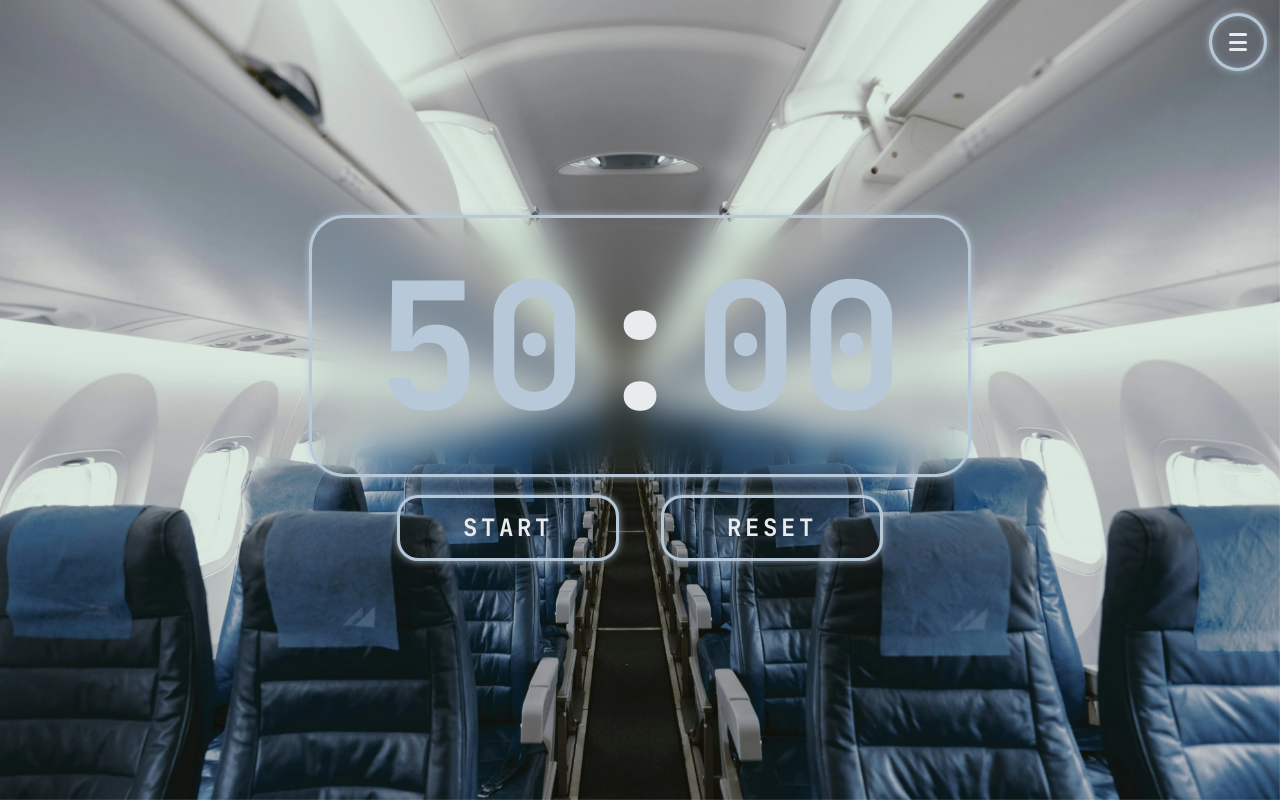
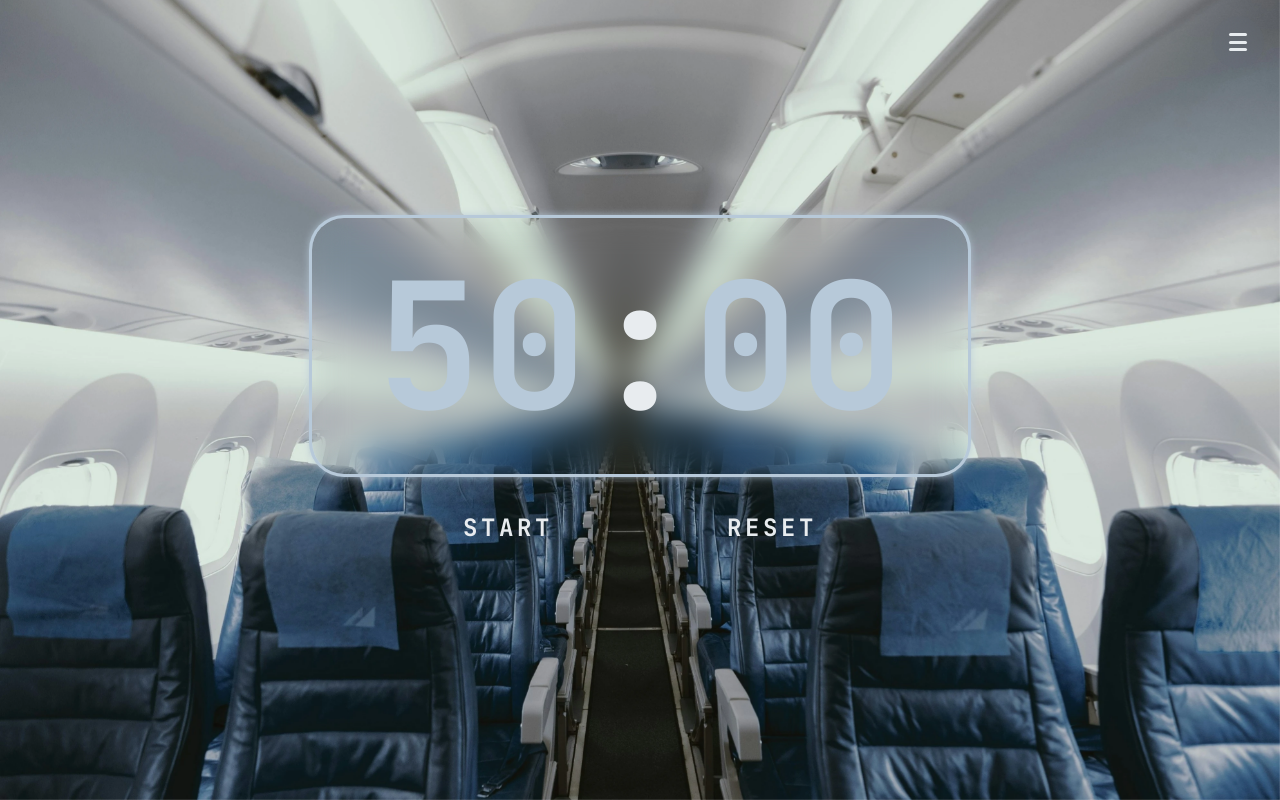
Before and after one commit to Faleonfall/Planedoro, a Vue app: page / in a window 1280 px wide. Built offline with nearby package versions, Linux system fonts and the light colour scheme.

Commit message:
fix: restore glass timer styling and simplify button glow
- restore the timer card glass effect
- remove the fragile pseudo-element glow path
- simplify shared button glow styling
- refresh deps
- clean up backdrop tint naming

```diff
--- a/src/style.css
+++ b/src/style.css
@@ -18,6 +18,6 @@
   --color-plane-glass-hex: #293145;
   --font-cockpit: "JetBrains Mono", "Menlo", monospace;
 
-  /* Glass background for Safari */
-  --color-plane-glass-safari: rgba(41, 49, 69, 0.8);
+  /* Backdrop tint behind the plane image */
+  --color-plane-backdrop-tint: rgba(41, 49, 69, 0.8);
 }
--- a/src/styles/settings-menu.css
+++ b/src/styles/settings-menu.css
@@ -15,26 +15,8 @@
   min-height: 3.25rem;
   padding: 0;
   border-radius: 999px;
-  box-shadow:
-    0 0 0 3px var(--color-plane-accent),
-    0 0 8px 2px var(--color-plane-accent);
   backdrop-filter: blur(16px) saturate(150%);
-  -webkit-backdrop-filter: blur(16px) saturate(150%);
   text-shadow: none;
-}
-
-:deep(.cyber-btn.settings-menu__trigger:hover),
-:deep(.cyber-btn.settings-menu__trigger:focus-visible),
-:deep(.cyber-btn.settings-menu__trigger:active) {
-  box-shadow:
-    0 0 0 3px var(--color-plane-accent),
-    0 0 8px 5px var(--color-plane-accent);
-}
-
-:deep(.cyber-btn.settings-menu__trigger:active) {
-  box-shadow:
-    0 0 0 3px var(--color-plane-accent),
-    0 0 24px 5px var(--color-plane-accent);
 }
 
 .settings-menu__bars {
@@ -54,12 +36,6 @@
   box-shadow: 0 0 6px rgba(var(--color-plane-dot-rgb), 0.45);
 }
 
-:deep(.cyber-btn.settings-menu__trigger::before) {
-  position: absolute;
-  inset: 0;
-  z-index: 0;
-}
-
 .settings-menu__panel {
   width: min(18rem, calc(100vw - 2rem));
   margin-top: 0.75rem;
@@ -71,7 +47,6 @@
     0 0 8px 2px var(--color-plane-accent),
     0 10px 35px rgba(8, 13, 22, 0.42);
   backdrop-filter: blur(18px) saturate(160%);
-  -webkit-backdrop-filter: blur(18px) saturate(160%);
   color: var(--color-plane-dot);
   font-family: var(--font-cockpit), monospace;
   user-select: none;
--- a/src/styles/timer.css
+++ b/src/styles/timer.css
@@ -1,7 +1,7 @@
 /* Background */
 html {
     height: 100%;
-    background-color: var(--color-plane-glass-safari);
+    background-color: var(--color-plane-backdrop-tint);
 }
 
 body {
@@ -29,7 +29,7 @@ body {
     content: "";
     position: fixed;
     inset: 0;
-    background-color: var(--color-plane-glass-safari);
+    background-color: var(--color-plane-backdrop-tint);
     background-image: url("../assets/plane.jpg");
     background-image: image-set(url("../assets/plane.webp") type("image/webp") 1x,
             url("../assets/plane.jpg") type("image/jpeg") 1x);
@@ -46,7 +46,6 @@ body {
     position: relative;
     background: var(--color-plane-glass);
     backdrop-filter: blur(16px) saturate(150%);
-    -webkit-backdrop-filter: blur(16px) saturate(150%);
     border-radius: 2rem;
     box-shadow: 0 0 0 3px var(--color-plane-accent), 0 0 8px 2px var(--color-plane-accent);
     padding: 2.5rem 4rem 1.75rem;
@@ -91,26 +90,16 @@ body {
     overflow: hidden;
     cursor: pointer;
 
-    box-shadow: 0 0 0 3px var(--color-plane-accent), 0 0 8px 2px var(--color-plane-accent);
+    box-shadow:
+        0 0 0 3px var(--color-plane-accent),
+        0 0 8px 2px var(--color-plane-accent),
+        0 0 14px 2px rgba(var(--color-plane-accent-rgb), 0.22);
     text-shadow: 0 0 1px rgba(var(--color-plane-dot-rgb), 0.8),
         0 0 3px rgba(var(--color-plane-dot-rgb), 0.6),
         0 0 6px rgba(var(--color-plane-dot-rgb), 0.3);
     transition: background .21s, color .21s, box-shadow .19s;
     -webkit-tap-highlight-color: transparent;
     touch-action: manipulation;
-}
-
-.timer-view .cyber-btn::before {
-    content: "";
-    position: relative;
-    inset: 0;
-    border-radius: inherit;
-    pointer-events: none;
-    z-index: -1;
-    opacity: .6;
-    box-shadow: 0 0 21px 9px var(--color-plane-accent);
-    filter: blur(3px);
-    transition: opacity .2s;
 }
 
 .timer-view .cyber-btn:focus,
@@ -122,19 +111,21 @@ body {
     .timer-view .cyber-btn:hover {
         background: var(--color-plane-accent);
         color: var(--color-plane-glass);
-        box-shadow: 0 0 0 3px var(--color-plane-accent), 0 0 8px 5px var(--color-plane-accent);
+        box-shadow:
+            0 0 0 3px var(--color-plane-accent),
+            0 0 8px 5px var(--color-plane-accent),
+            0 0 16px 3px rgba(var(--color-plane-accent-rgb), 0.28);
         text-shadow: none;
-    }
-
-    .timer-view .cyber-btn:hover::before {
-        opacity: .85;
     }
 }
 
 .timer-view .cyber-btn:active {
     background: var(--color-plane-accent);
     color: var(--color-plane-glass);
-    box-shadow: 0 0 0 3px var(--color-plane-accent), 0 0 24px 5px var(--color-plane-accent);
+    box-shadow:
+        0 0 0 3px var(--color-plane-accent),
+        0 0 24px 5px var(--color-plane-accent),
+        0 0 18px 4px rgba(var(--color-plane-accent-rgb), 0.34);
     text-shadow: none;
     transition: none;
 }
```
Also changed, not shown: package.json (+5 -5 lines), 1 other file (tests, documents, lock files or other folders).
